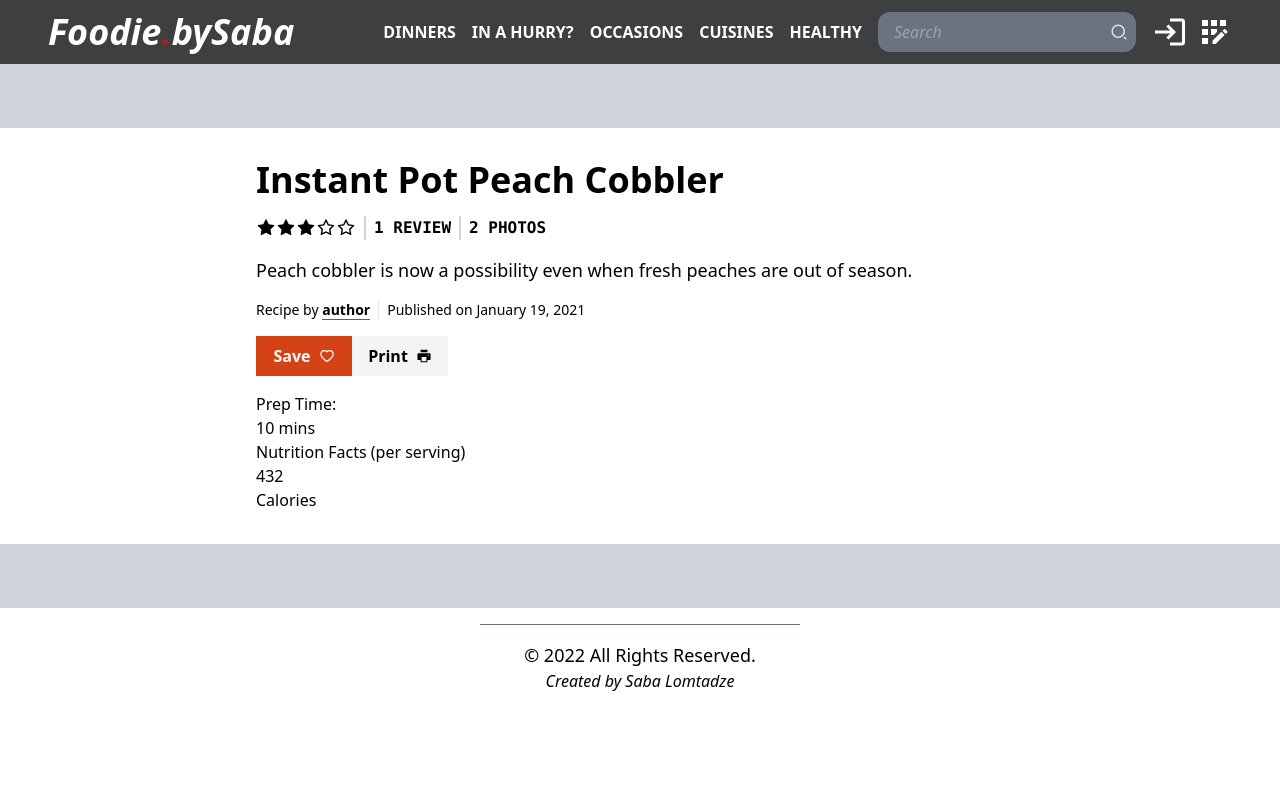
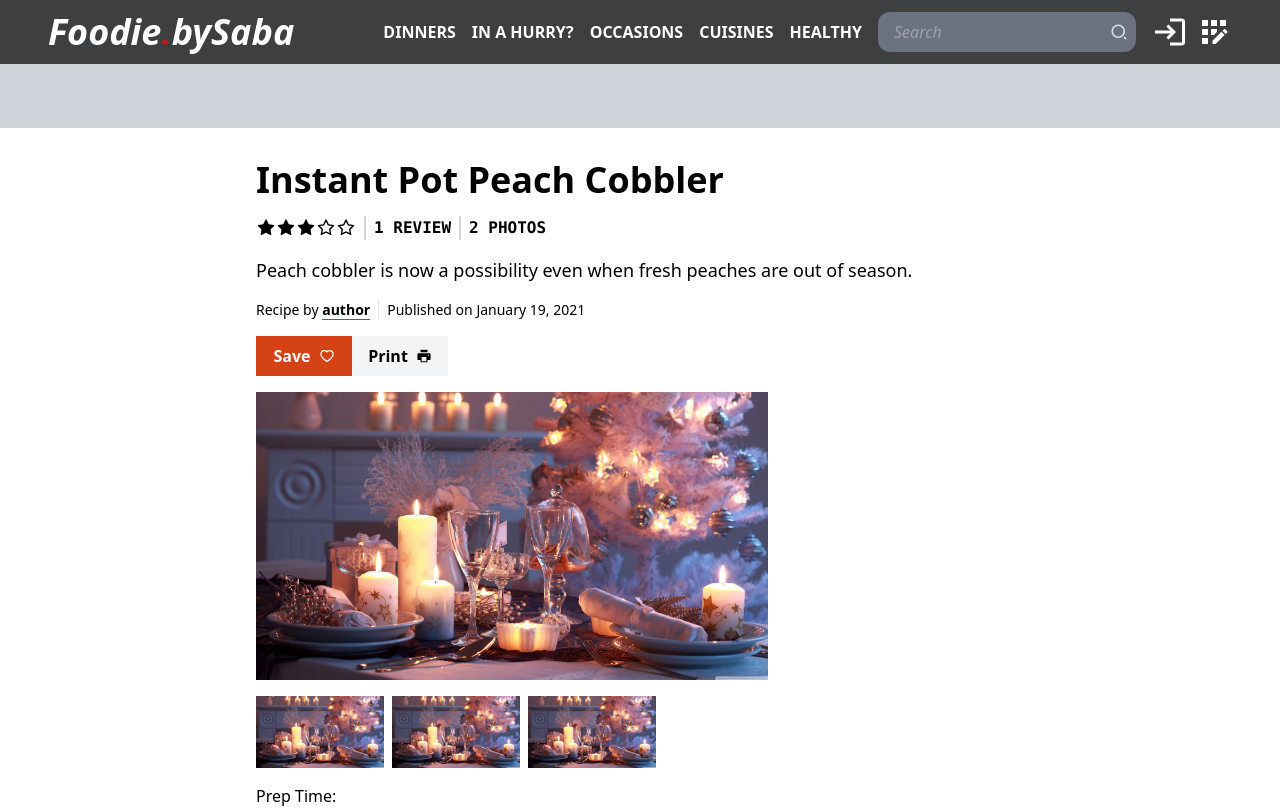
Before and after one commit to slomtadze/reciepe_react_app, a React (Create React App) app: page /1 in a window 1280 px wide. Shown: the top 808 px of the page. Built offline with nearby package versions, Linux system fonts and the light colour scheme.

Commit message:
Update Details.jsx

```diff
--- a/src/components/RecipeDetails/Details.jsx
+++ b/src/components/RecipeDetails/Details.jsx
@@ -1,13 +1,15 @@
+import img from "../../assets/christmas.jpg";
+
 const Details = () => {
   return (
     <div>
       <div>
-        <img />
+        <img src={img} className="w-2/3 h-auto" />
       </div>
-      <div>
-        <img />
-        <img />
-        <img />
+      <div className="flex my-4">
+        <img src={img} className="w-1/6 h-auto mr-2" />
+        <img src={img} className="w-1/6 h-auto mr-2" />
+        <img src={img} className="w-1/6 h-auto mr-2" />
       </div>
       <div>
         <div>
```
